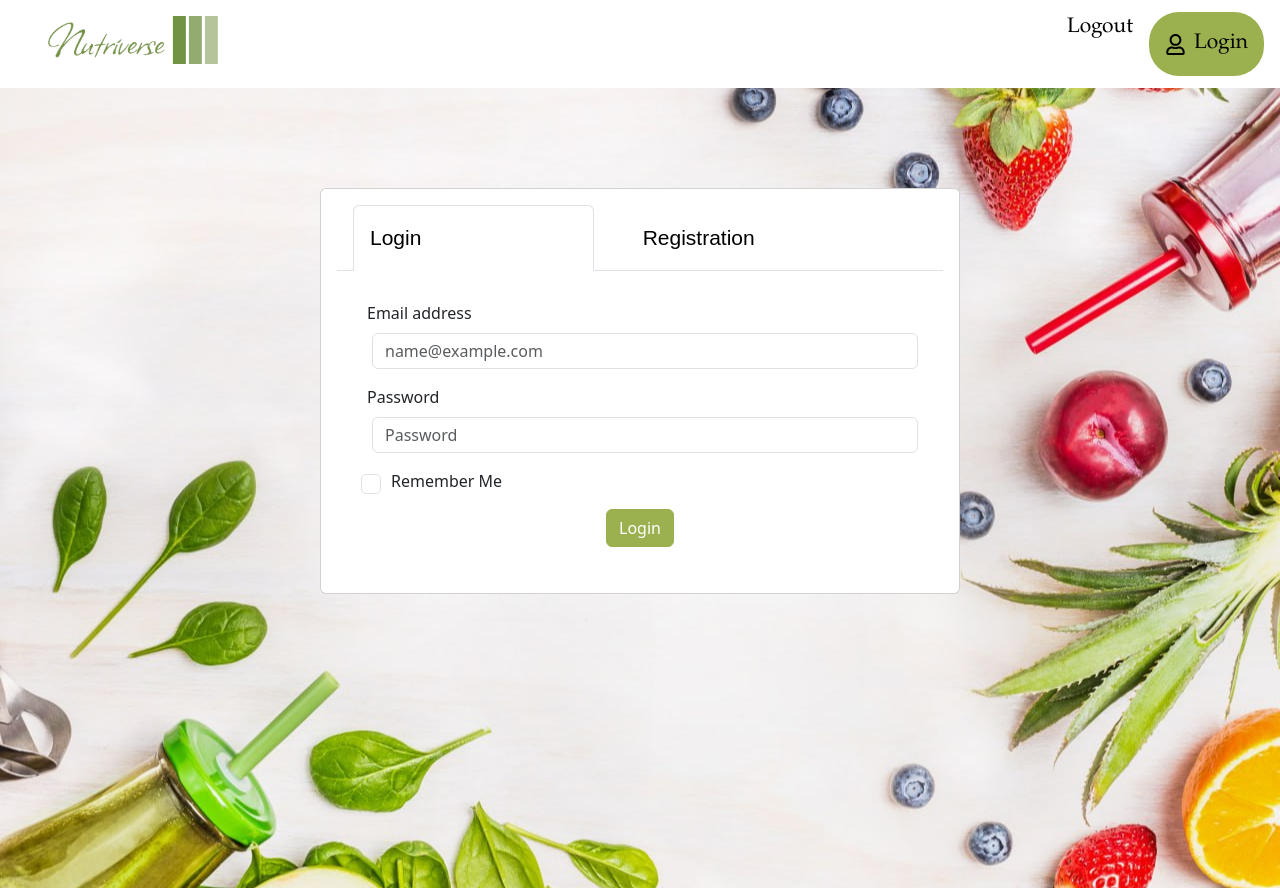
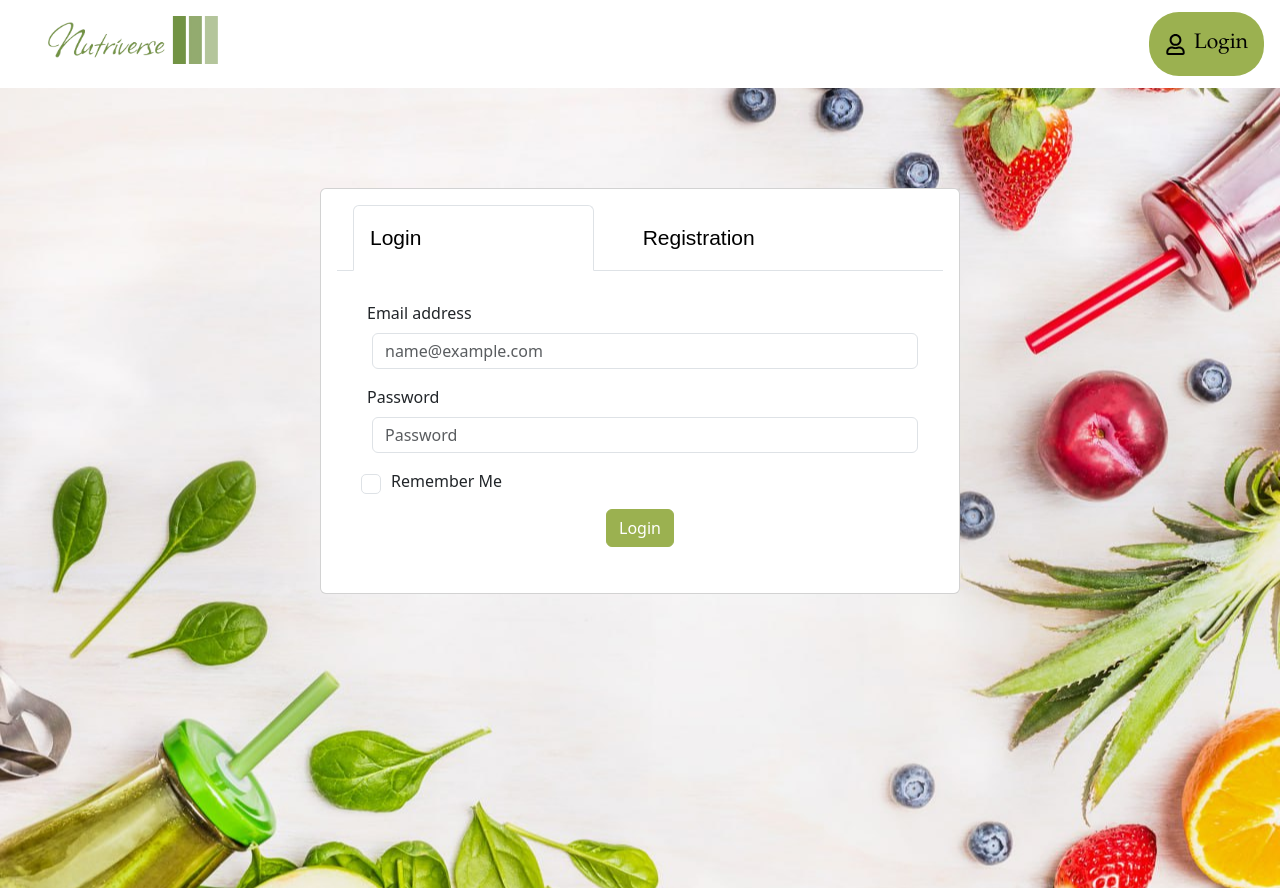
Before and after one commit to mariadianacalugaru/lab_AP, a React (Create React App) app in the folder nutriverse_lab/nutriverse/: page /Login in a window 1280 px wide. Built offline with nearby package versions, Linux system fonts and the light colour scheme.

Commit message:
nome utente

```diff
--- a/nutriverse_lab/nutriverse/src/App.js
+++ b/nutriverse_lab/nutriverse/src/App.js
@@ -4,15 +4,14 @@ import Login from "./pages/Login";
 import Home from "./pages/Home";
 import { Route, Routes } from "react-router-dom"
 import Navbar from "./component/Navbar";
-import Cookies from 'js-cookie';
-import { useState, useEffect } from 'react'
+import { useState } from 'react'
 
 function App() {
-  const [sid,setSid] = useState("Logout")
+  const [sid, setSid] = useState("")
 
   return (
     <>
-      <Navbar sid={sid}/>
+      <Navbar sid={sid} setSid={setSid} />
 
         <Routes>
         <Route path="/" element={<Home setSid={setSid}/>} />
--- a/nutriverse_lab/nutriverse/src/component/Navbar.js
+++ b/nutriverse_lab/nutriverse/src/component/Navbar.js
@@ -7,9 +7,13 @@ import Logout from "./Logout";
 
 
 
-export default function Navbar({sid}) {
+export default function Navbar({sid,setSid}) {
 
     const [logged, setLogged] = useState(false);
+
+    const change_sid = () => {
+        setSid("");
+    }
 
     function login() {
         setLogged((logged) => !logged);
@@ -19,8 +23,12 @@ export default function Navbar({sid}) {
             <img src={Logo} className="Logo" alt="Nutriverse" ></img>
         </Link>
         <ul>
-           <Logout sid={sid}></Logout>
-            {!logged && <CustomLink to="/Login" className="Login" onClick={login}>
+            {(sid!="") && <div >
+
+                <button type="button" onclick={change_sid}>{sid}</button>
+
+            </div>}
+            {(sid=="") && <CustomLink to="/Login" className="Login" onClick={login}>
                 <FaRegUser /> Login
             </CustomLink>}
         </ul>
--- a/nutriverse_lab/nutriverse/src/pages/Home.js
+++ b/nutriverse_lab/nutriverse/src/pages/Home.js
@@ -33,9 +33,9 @@ const Home = ({setSid}) => {
               return "";
             }
             else {
-              setSid(Cookies.get("connect.sid"));
               setInfo(true);
               setFirstname(res.data)
+              setSid(res.data);
             }
           })
           .catch(event => {
@@ -58,7 +58,6 @@ const Home = ({setSid}) => {
         <center><div  className='logo-home'><img src={Logo_home} alt="Nutriverse"></img></div>
         </center>
           <div className="search-bar"><SearchBarComponent /></div>
-          <h1>{info && firstname}</h1>
         </div>
       </>
   )
```
